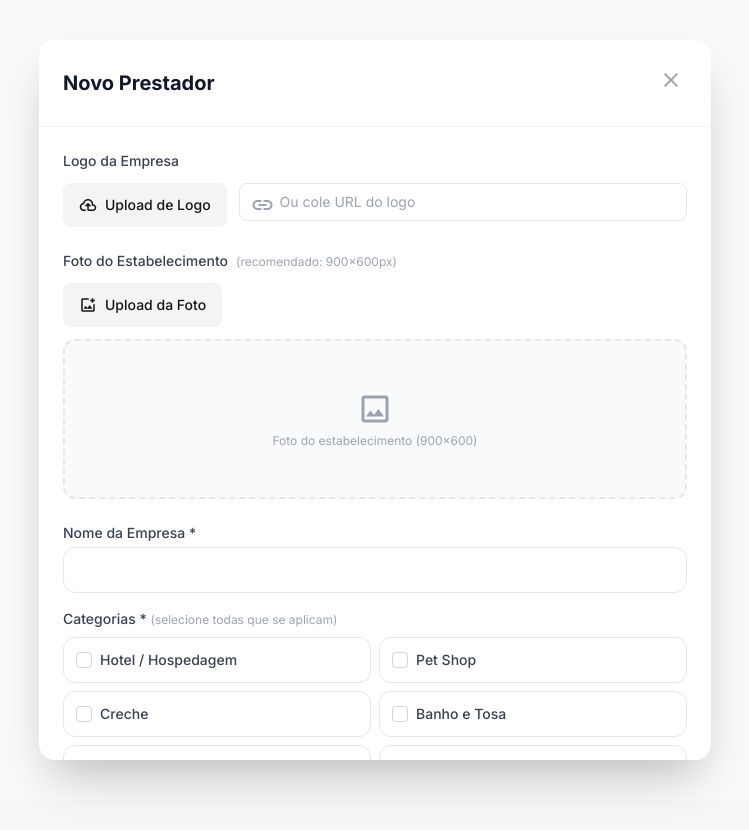
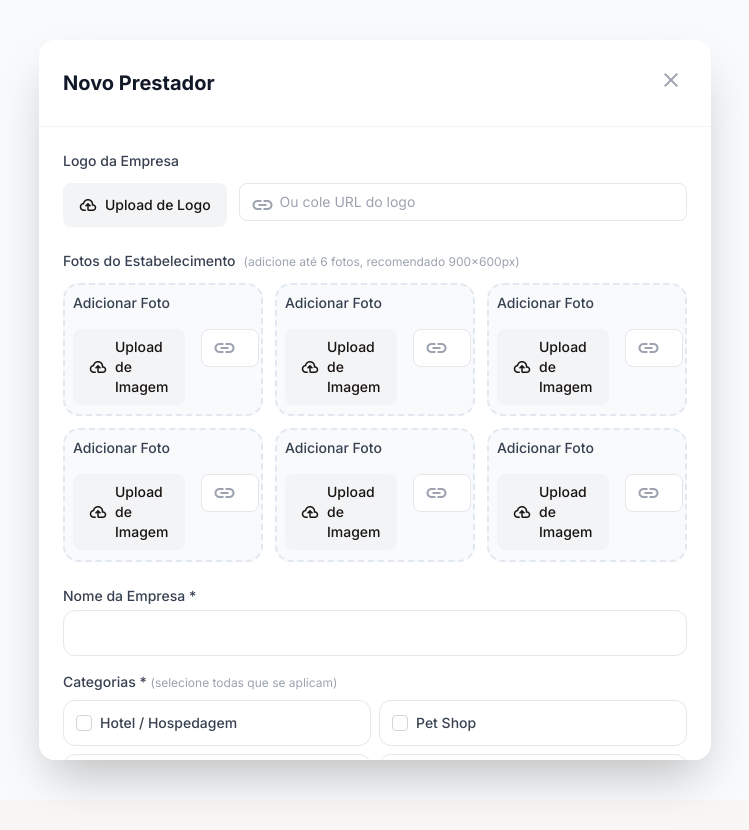
Before and after one commit to vicobarreto/petgoh, a React (Vite) app: page /register-partner in a window 1280 px wide. Shown: the top 830 px of the page, without its empty margins (265-1014 px from the left). Built offline with nearby package versions, Linux system fonts and the light colour scheme.

Commit message:
ci: migrate deployment from FTP to SSH for better security

```diff
--- a/src/pages/RegisterPartner.tsx
+++ b/src/pages/RegisterPartner.tsx
@@ -2,6 +2,7 @@ import React, { useState } from 'react';
 import { useNavigate } from 'react-router-dom';
 import { supabase } from '../lib/supabase';
 import { useAuth } from '../context/AuthContext';
+import MediaUploader from '../components/admin/MediaUploader';
 
 const CATEGORIES = [
     { value: 'Hotel', label: 'Hotel / Hospedagem' },
@@ -29,7 +30,8 @@ const RegisterPartner: React.FC = () => {
         websiteUrl: '',       // UI-07
         instagram: '',        // UI-07
         facebook: '',         // UI-07
-        hotelPhotoUrl: '',    // UI-07: 900x600 hotel photo
+        whatsapp: '',
+        photos: [] as string[],
     });
 
     const [loading, setLoading] = useState(false);
@@ -84,16 +86,7 @@ const RegisterPartner: React.FC = () => {
         }
     };
 
-    const handleHotelPhotoChange = (e: React.ChangeEvent<HTMLInputElement>) => {
-        if (e.target.files?.[0]) {
-            handleFileUpload(
-                e.target.files[0],
-                'partner-logos',
-                (url) => setFormData(prev => ({ ...prev, hotelPhotoUrl: url })),
-                setUploadingHotelPhoto
-            );
-        }
-    };
+    // Old single hotel photo handler removed
 
     const handleSubmit = async (e: React.FormEvent) => {
         e.preventDefault();
@@ -150,10 +143,11 @@ const RegisterPartner: React.FC = () => {
                     phone: formData.phone || null,
                     status: 'pending', // LOG-05: always start as pending, only admin can change
                     logo_url: formData.logoUrl || null,
-                    website: formData.websiteUrl || null,
-                    instagram: formData.instagram || null,
-                    facebook: formData.facebook || null,
-                    hotel_photo_url: formData.hotelPhotoUrl || null,
+                    website_url: formData.websiteUrl || null,
+                    instagram_url: formData.instagram || null,
+                    facebook_url: formData.facebook || null,
+                    whatsapp: formData.whatsapp || null,
+                    photos: formData.photos || [],
                 }]);
 
             if (insertError) throw new Error(insertError.message);
@@ -226,35 +220,54 @@ const RegisterPartner: React.FC = () => {
                         )}
                     </div>
 
-                    {/* Hotel Photos — UI-07: 900x600 */}
+                    {/* Hotel Photos — UI-07: 900x600 grid */}
                     <div className="space-y-3">
                         <label className="block text-sm font-medium text-gray-700">
-                            Foto do Estabelecimento
-                            <span className="ml-2 text-xs text-gray-400 font-normal">(recomendado: 900x600px)</span>
+                            Fotos do Estabelecimento
+                            <span className="ml-2 text-xs text-gray-400 font-normal">(adicione até 6 fotos, recomendado 900x600px)</span>
                         </label>
-                        <div className="flex gap-3 flex-wrap">
-                            <label className={`flex items-center gap-2 px-4 py-2 bg-gray-100 hover:bg-gray-200 rounded-lg text-sm font-medium transition-colors cursor-pointer ${uploadingHotelPhoto ? 'opacity-50 pointer-events-none' : ''}`}>
-                                <span className="material-symbols-outlined text-lg">{uploadingHotelPhoto ? 'hourglass_empty' : 'add_photo_alternate'}</span>
-                                {uploadingHotelPhoto ? 'Enviando...' : 'Upload da Foto'}
-                                <input
-                                    accept="image/*"
-                                    className="sr-only"
-                                    type="file"
-                                    disabled={uploadingHotelPhoto}
-                                    onChange={handleHotelPhotoChange}
-                                    onClick={(e) => { (e.target as HTMLInputElement).value = ''; }}
-                                />
-                            </label>
-                        </div>
-                        <div className="h-40 w-full bg-gray-50 rounded-xl overflow-hidden border-2 border-dashed border-gray-200 flex items-center justify-center">
-                            {formData.hotelPhotoUrl ? (
-                                <img src={formData.hotelPhotoUrl} alt="Foto do estabelecimento" className="w-full h-full object-cover" />
-                            ) : (
-                                <div className="text-center text-gray-400">
-                                    <span className="material-symbols-outlined text-4xl block mb-1">image</span>
-                                    <p className="text-xs">Foto do estabelecimento (900x600)</p>
-                                </div>
-                            )}
+                        <div className="grid grid-cols-2 sm:grid-cols-3 gap-3">
+                            {Array.from({ length: 6 }).map((_, idx) => {
+                                const photoUrl = formData.photos[idx];
+                                return (
+                                    <div key={idx} className="aspect-[3/2] relative group bg-slate-50 border-2 border-dashed border-slate-200 rounded-2xl overflow-hidden hover:border-primary/50 transition-colors flex items-center justify-center">
+                                        {photoUrl ? (
+                                            <>
+                                                <img src={photoUrl} alt="Foto estabelecimento" className="w-full h-full object-cover" />
+                                                <div className="absolute inset-0 bg-black/40 opacity-0 group-hover:opacity-100 transition-opacity flex items-center justify-center">
+                                                    <button
+                                                        type="button"
+                                                        onClick={(e) => {
+                                                            e.preventDefault();
+                                                            const newPhotos = [...formData.photos];
+                                                            newPhotos.splice(idx, 1);
+                                                            setFormData(prev => ({ ...prev, photos: newPhotos }));
+                                                        }}
+                                                        className="p-2 bg-red-500 text-white rounded-full hover:bg-red-600 transition-colors shadow-lg"
+                                                    >
+                                                        <span className="material-symbols-outlined text-[18px]">delete</span>
+                                                    </button>
+                                                </div>
+                                            </>
+                                        ) : (
+                                            <div className="w-full h-full p-2">
+                                                <MediaUploader
+                                                    bucket="partner-photos"
+                                                    label="Adicionar Foto"
+                                                    currentUrl=""
+                                                    onUpload={(url) => {
+                                                        const newPhotos = [...formData.photos];
+                                                        newPhotos[idx] = url;
+                                                        // compact array to remove empty slots in the middle if desired,
+                                                        // but keeping slots mapped directly is fine.
+                                                        setFormData(prev => ({ ...prev, photos: newPhotos.filter(Boolean) }));
+                                                    }}
+                                                />
+                                            </div>
+                                        )}
+                                    </div>
+                                );
+                            })}
                         </div>
                     </div>
 
@@ -395,6 +408,24 @@ const RegisterPartner: React.FC = () => {
                                 />
                             </div>
                         </div>
+
+                        {/* WhatsApp */}
+                        <div>
+                            <label className="block text-sm font-medium text-gray-700 mb-1">WhatsApp</label>
+                            <div className="relative">
+                                <span className="absolute left-3 top-1/2 -translate-y-1/2 text-gray-400 text-sm font-bold">
+                                    <span className="material-symbols-outlined text-[16px]">chat</span>
+                                </span>
+                                <input
+                                    className="w-full pl-8 pr-4 py-2.5 border border-gray-200 rounded-xl outline-none focus:ring-2 focus:ring-primary/20"
+                                    type="text"
+                                    name="whatsapp"
+                                    value={formData.whatsapp}
+                                    onChange={handleChange}
+                                    placeholder="(11) 99999-9999"
+                                />
+                            </div>
+                        </div>
                     </div>
 
                     {/* LOG-05: Status info — read only, always starts as pending */}
```
Also changed, not shown: src/pages/admin/PartnerManagement.tsx (+29 -12 lines).
